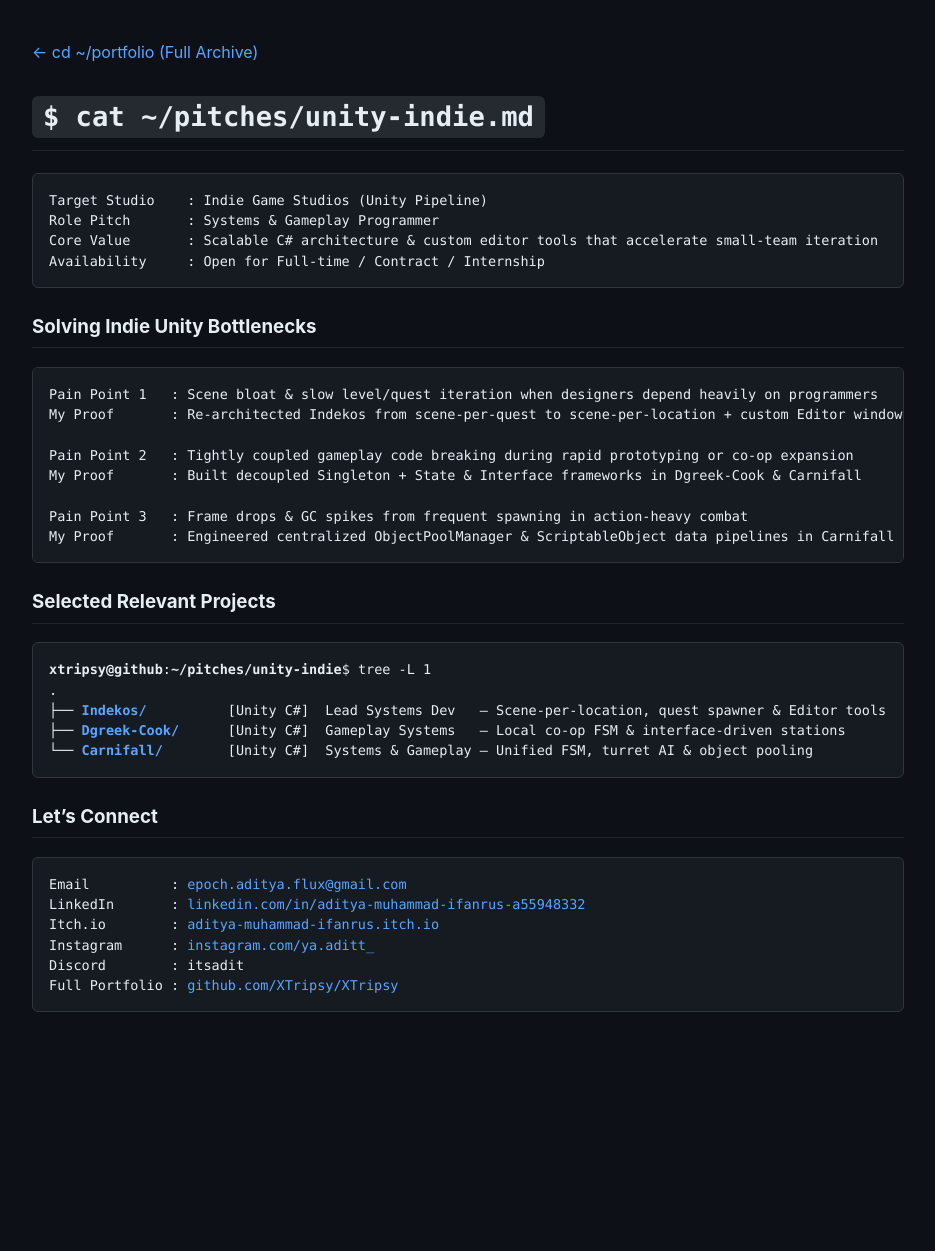
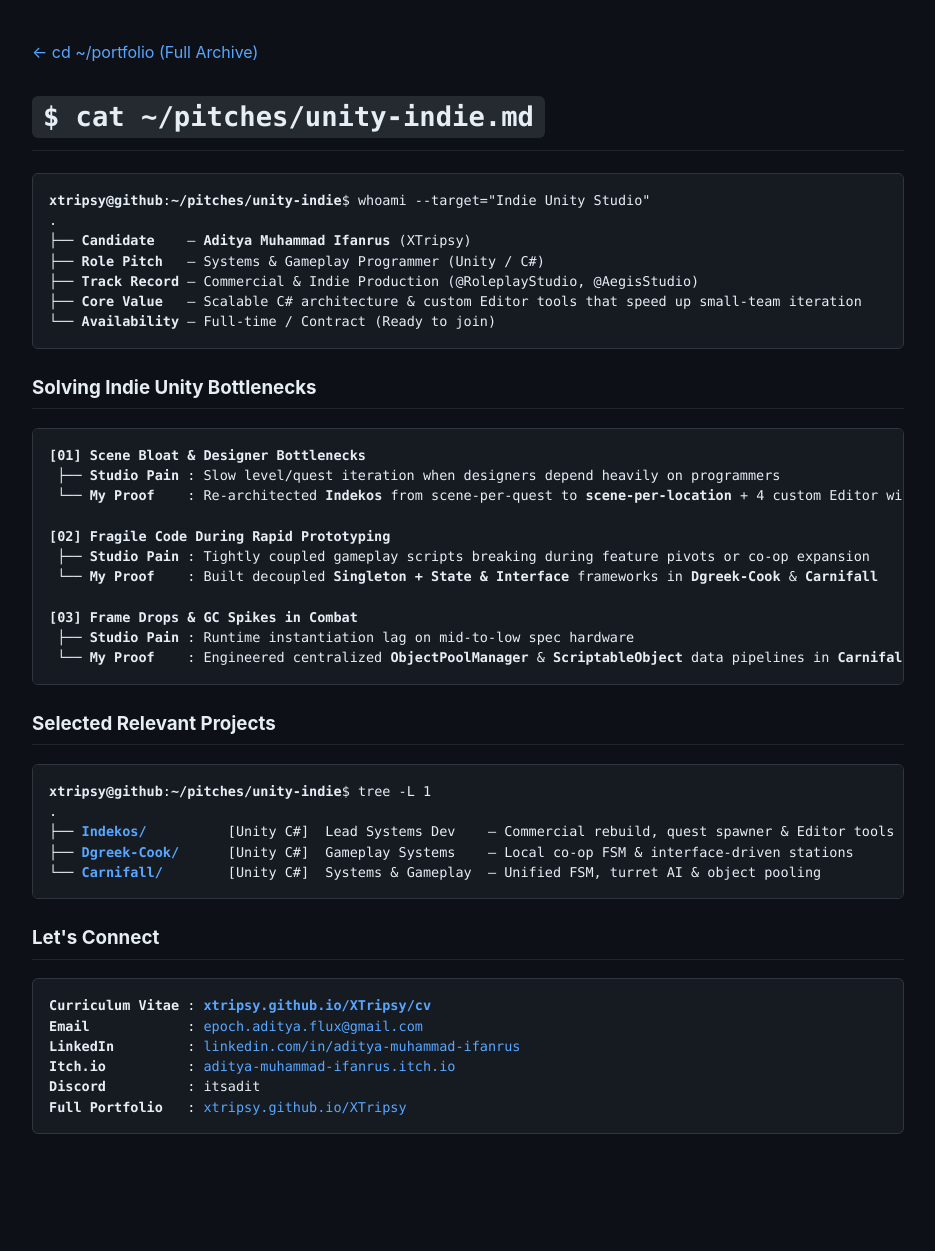
Before and after one commit to XTripsy/XTripsy, a Jekyll site: the page built from pitches/unity.md, in a window 1280 px wide. Shown: the whole page, without its empty margins (172-1107 px from the left). Built offline with Jekyll 4.4.1, drawn with Linux system fonts in a browser that asks for light colours; our own code applies the rules of GitHub Pages for plain Markdown files; before the commit the page ends 1130 px from its top, so only the background shows below that.

Commit message:
Refactor unity.md to HTML format and enhance content
Updated the format of the unity.md file to use HTML tags for better presentation and added additional project details.

````diff
--- a/pitches/unity.md
+++ b/pitches/unity.md
@@ -1,41 +1,50 @@
-[← cd ~/portfolio (Full Archive)](../README.md)
+<a href="../README.md">&larr; cd ~/portfolio (Full Archive)</a>
 
-# `$ cat ~/pitches/unity-indie.md`
+<h1><code>$ cat ~/pitches/unity-indie.md</code></h1>
 
-```yaml
-Target Studio    : Indie Game Studios (Unity Pipeline)
-Role Pitch       : Systems & Gameplay Programmer
-Core Value       : Scalable C# architecture & custom editor tools that accelerate small-team iteration
-Availability     : Open for Full-time / Contract / Internship
-```
+<pre>
+<b>xtripsy@github</b>:<b>~/pitches/unity-indie</b>$ whoami --target="Indie Unity Studio"
+.
+├── <b>Candidate</b>    — <b>Aditya Muhammad Ifanrus</b> (XTripsy)
+├── <b>Role Pitch</b>   — Systems &amp; Gameplay Programmer (Unity / C#)
+├── <b>Track Record</b> — Commercial &amp; Indie Production (@RoleplayStudio, @AegisStudio)
+├── <b>Core Value</b>   — Scalable C# architecture &amp; custom Editor tools that speed up small-team iteration
+└── <b>Availability</b> — Full-time / Contract (Ready to join)
+</pre>
 
-### Solving Indie Unity Bottlenecks
-```yaml
-Pain Point 1   : Scene bloat & slow level/quest iteration when designers depend heavily on programmers
-My Proof       : Re-architected Indekos from scene-per-quest to scene-per-location + custom Editor windows
+<h3>Solving Indie Unity Bottlenecks</h3>
 
-Pain Point 2   : Tightly coupled gameplay code breaking during rapid prototyping or co-op expansion
-My Proof       : Built decoupled Singleton + State & Interface frameworks in Dgreek-Cook & Carnifall
+<pre>
+<b>[01] Scene Bloat &amp; Designer Bottlenecks</b>
+ ├── <b>Studio Pain</b> : Slow level/quest iteration when designers depend heavily on programmers
+ └── <b>My Proof</b>    : Re-architected <b>Indekos</b> from scene-per-quest to <b>scene-per-location</b> + 4 custom Editor windows
 
-Pain Point 3   : Frame drops & GC spikes from frequent spawning in action-heavy combat
-My Proof       : Engineered centralized ObjectPoolManager & ScriptableObject data pipelines in Carnifall
-```
+<b>[02] Fragile Code During Rapid Prototyping</b>
+ ├── <b>Studio Pain</b> : Tightly coupled gameplay scripts breaking during feature pivots or co-op expansion
+ └── <b>My Proof</b>    : Built decoupled <b>Singleton + State &amp; Interface</b> frameworks in <b>Dgreek-Cook</b> &amp; <b>Carnifall</b>
 
-### Selected Relevant Projects
+<b>[03] Frame Drops &amp; GC Spikes in Combat</b>
+ ├── <b>Studio Pain</b> : Runtime instantiation lag on mid-to-low spec hardware
+ └── <b>My Proof</b>    : Engineered centralized <b>ObjectPoolManager</b> &amp; <b>ScriptableObject</b> data pipelines in <b>Carnifall</b>
+</pre>
+
+<h3>Selected Relevant Projects</h3>
+
 <pre>
 <b>xtripsy@github</b>:<b>~/pitches/unity-indie</b>$ tree -L 1
 .
-├── <a href="../games/indekos/indekos.md"><b>Indekos/</b></a>          [Unity C#]  Lead Systems Dev   — Scene-per-location, quest spawner &amp; Editor tools
-├── <a href="../games/dgreek-cook/dgreekcook.md"><b>Dgreek-Cook/</b></a>      [Unity C#]  Gameplay Systems   — Local co-op FSM &amp; interface-driven stations
-└── <a href="../games/carnifall/carnifall.md"><b>Carnifall/</b></a>        [Unity C#]  Systems &amp; Gameplay — Unified FSM, turret AI &amp; object pooling
+├── <a href="../games/indekos/indekos.md"><b>Indekos/</b></a>          [Unity C#]  Lead Systems Dev    — Commercial rebuild, quest spawner &amp; Editor tools
+├── <a href="../games/dgreek-cook/dgreekcook.md"><b>Dgreek-Cook/</b></a>      [Unity C#]  Gameplay Systems    — Local co-op FSM &amp; interface-driven stations
+└── <a href="../games/carnifall/carnifall.md"><b>Carnifall/</b></a>        [Unity C#]  Systems &amp; Gameplay  — Unified FSM, turret AI &amp; object pooling
 </pre>
 
-### Let's Connect
+<h3>Let's Connect</h3>
+
 <pre>
-Email          : <a href="mailto:epoch.aditya.flux@gmail.com">epoch.aditya.flux@gmail.com</a>
-LinkedIn       : <a href="https://www.linkedin.com/in/aditya-muhammad-ifanrus-a55948332">linkedin.com/in/aditya-muhammad-ifanrus-a55948332</a>
-Itch.io        : <a href="https://aditya-muhammad-ifanrus.itch.io/">aditya-muhammad-ifanrus.itch.io</a>
-Instagram      : <a href="https://www.instagram.com/ya.aditt_">instagram.com/ya.aditt_</a>
-Discord        : itsadit
-Full Portfolio : <a href="../README.md">github.com/XTripsy/XTripsy</a>
+<b>Curriculum Vitae</b> : <a href="../cv.md"><b>xtripsy.github.io/XTripsy/cv</b></a>
+<b>Email</b>            : <a href="mailto:epoch.aditya.flux@gmail.com">epoch.aditya.flux@gmail.com</a>
+<b>LinkedIn</b>         : <a href="https://www.linkedin.com/in/aditya-muhammad-ifanrus-a55948332">linkedin.com/in/aditya-muhammad-ifanrus</a>
+<b>Itch.io</b>          : <a href="https://aditya-muhammad-ifanrus.itch.io/">aditya-muhammad-ifanrus.itch.io</a>
+<b>Discord</b>          : itsadit
+<b>Full Portfolio</b>   : <a href="https://xtripsy.github.io/XTripsy/">xtripsy.github.io/XTripsy</a>
 </pre>
````
